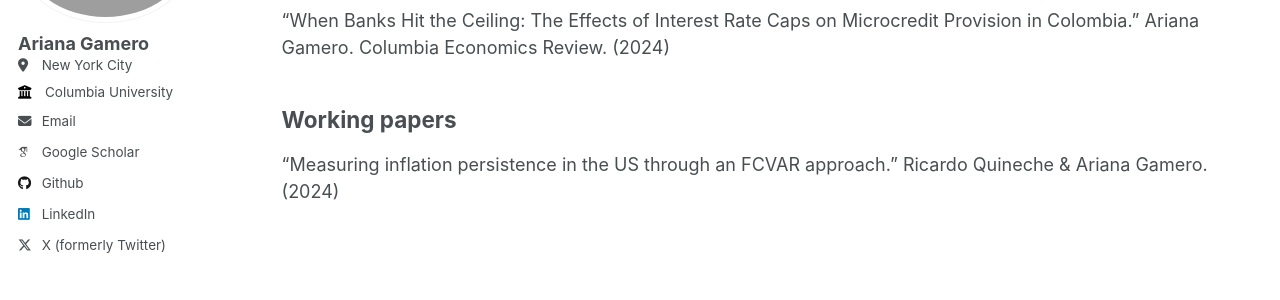
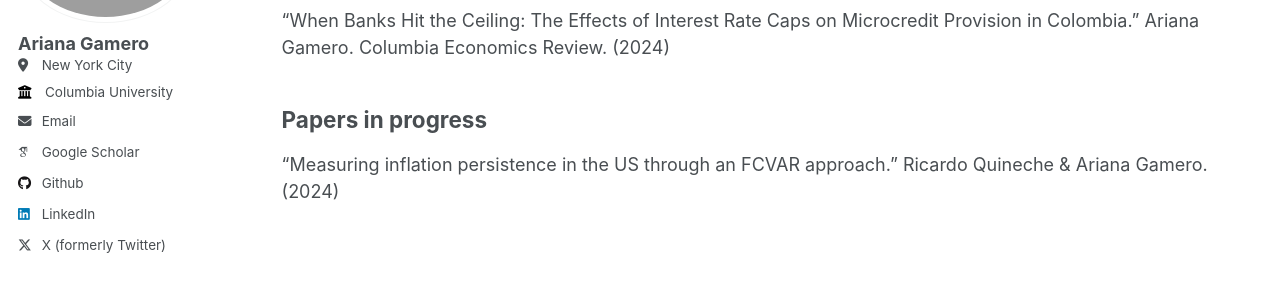
Before and after one commit to arianagamero11/arianagamero11.github.io, a Jekyll site: the page built from _pages/research.md, in a window 1280 px wide. Shown: the part 217-517 px from the top of the page. Built offline with Jekyll 4.4.1, drawn with Linux system fonts in a browser that asks for light colours; some web fonts are replaced.

Commit message:
Update research.md

```diff
--- a/_pages/research.md
+++ b/_pages/research.md
@@ -15,5 +15,5 @@ author_profile: true
 “When Banks Hit the Ceiling: The Effects of Interest Rate Caps on Microcredit Provision in Colombia.” Ariana Gamero. Columbia Economics Review. (2024)
 
 
-## Working papers
+## Papers in progress
 "Measuring inflation persistence in the US through an FCVAR approach." Ricardo Quineche & Ariana Gamero. (2024)
```
